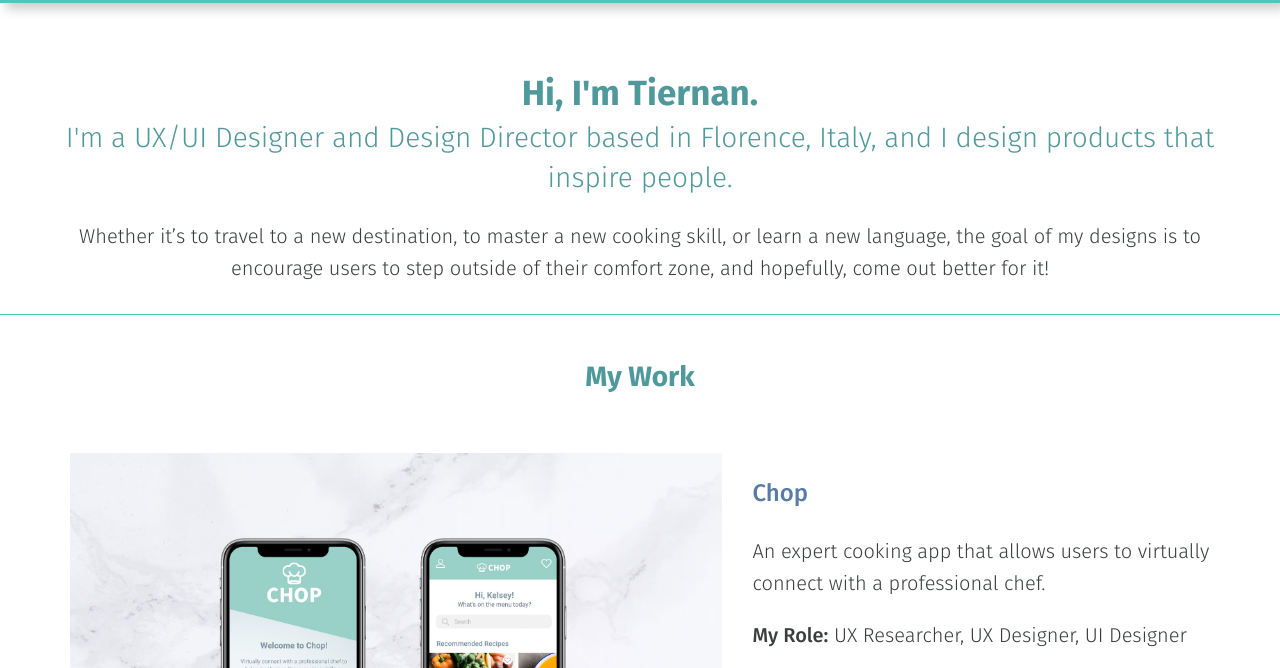
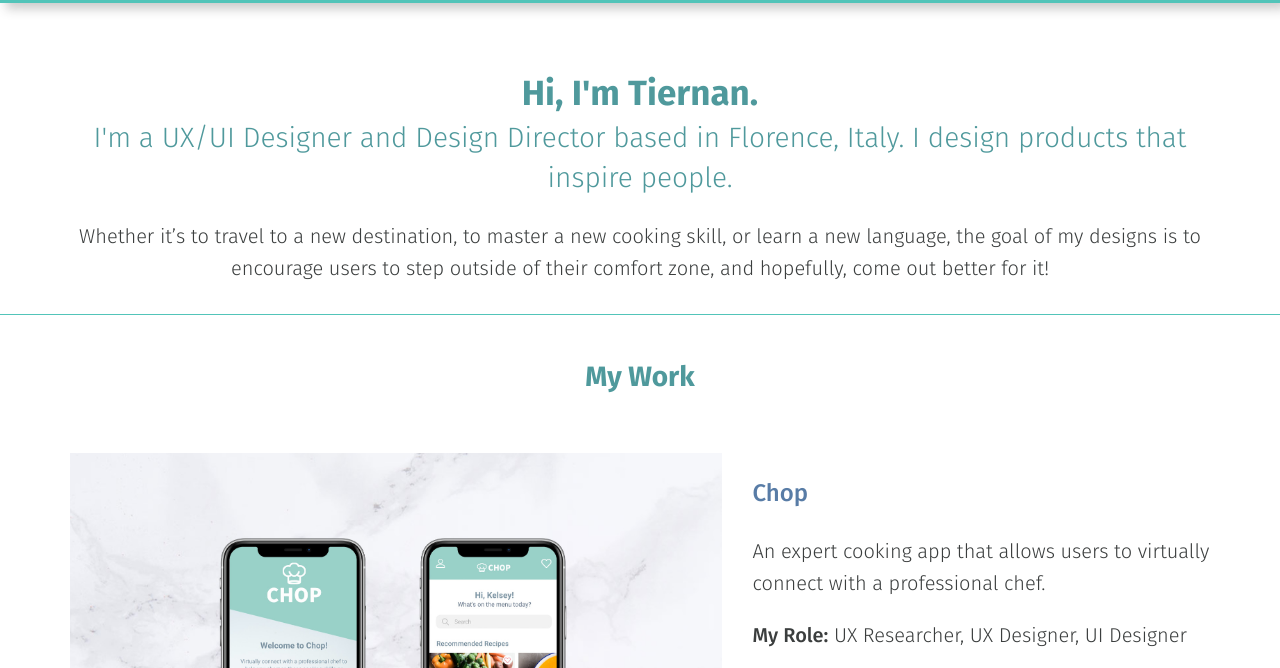
Before and after one commit to tiernancutler/Portfolio, a plain HTML site: page index.html in a window 1280 px wide. Shown: the part 114-782 px from the top of the page. Drawn offline with nearby package versions, Linux system fonts and the light colour scheme.

Commit message:
intro text

```diff
--- a/index.html
+++ b/index.html
@@ -42,7 +42,7 @@
     <div class="container">
       <div class="blurb">
         <h1>Hi, I'm Tiernan.
-          <span>I'm a UX/UI Designer and Design Director based in Florence, Italy, and I design products that inspire people.</span>
+          <span>I'm a UX/UI Designer and Design Director based in Florence, Italy. I design products that inspire people.</span>
         </h1>
 
         <p>
```
